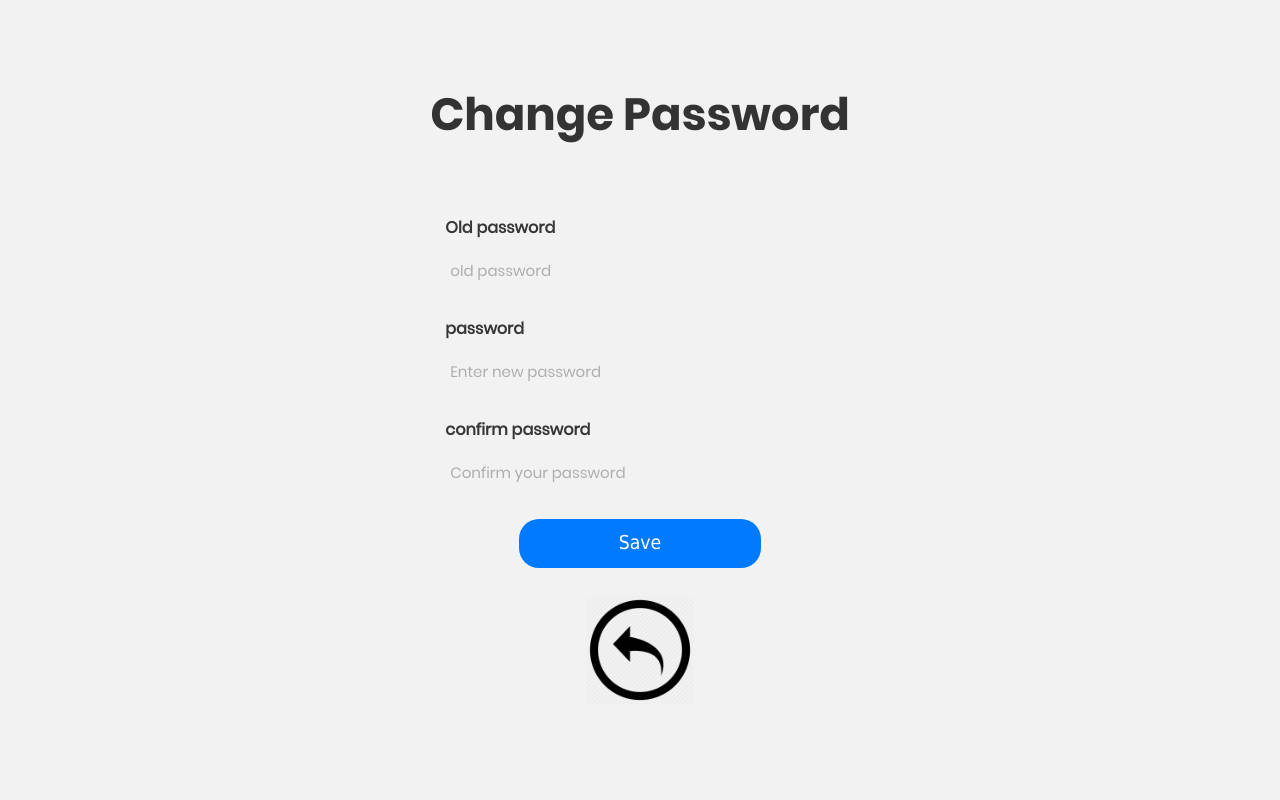
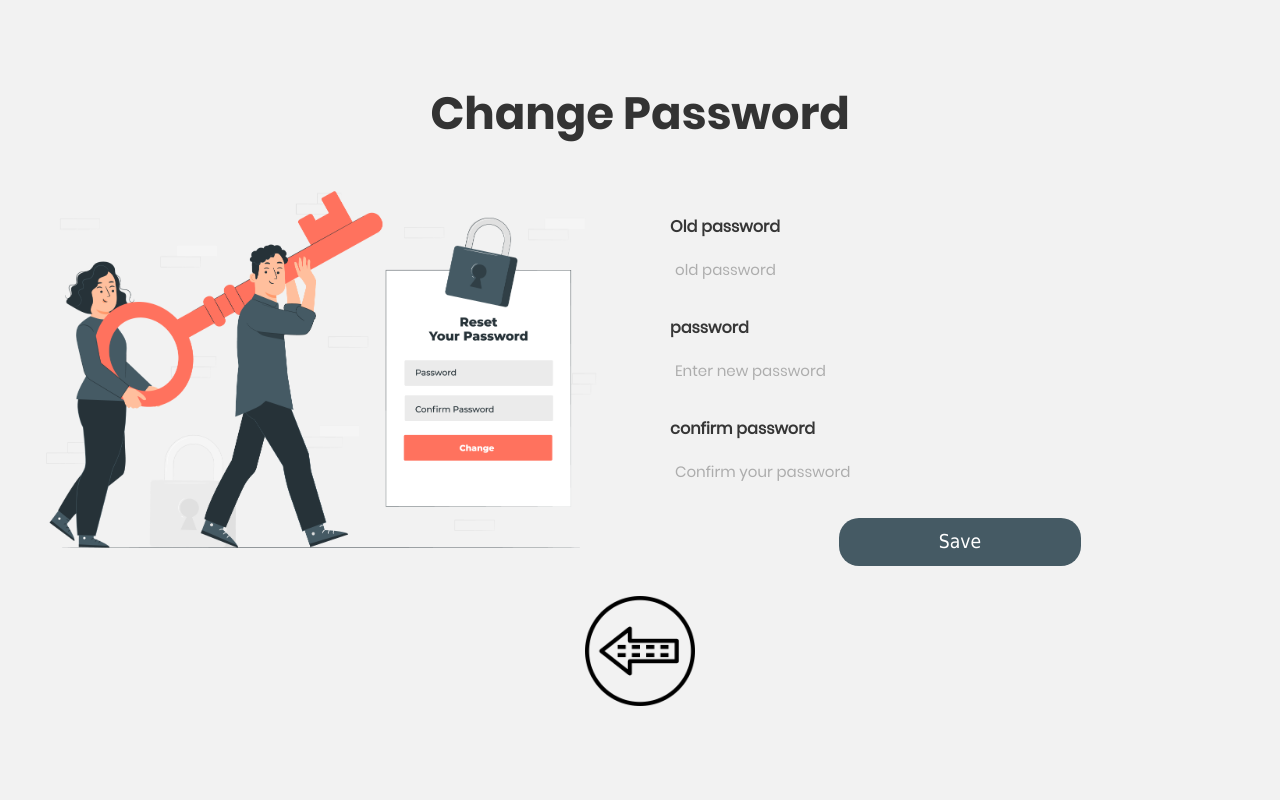
Before and after one commit to Mohammed3tef/Django_Blog, a Django app: page /users/password/change/ in a window 1280 px wide. Run offline with Django 4.2, Linux system fonts and the light colour scheme; the visitor is signed in with stand-in values (Sample User, id 1); some libraries are stand-ins or nearby versions.

Commit message:
change password

```diff
--- a/Dj_blog/users/templates/users/change_password.html
+++ b/Dj_blog/users/templates/users/change_password.html
@@ -1,38 +1,54 @@
-{% extends 'users/base.html' %}
-{% load static %}
-{% block content %}
+{% extends 'users/base.html' %} {% load static %} {% block content %}
 
 <div class="limiter">
   <div class="container-login100">
-    <div class="wrap-login200" style="text-align: center;">
-      <form
-        method="post"
-        class="login100-form validate-form"
-      >
+    <div class="wrap-login200" style="text-align: center">
+      <form method="post" class="login100-form validate-form">
         {% csrf_token %}
-        <span class="login100-form-title p-b-26">
-          Change Password
-        </span>
-        <span class="login100-form-title p-b-48">
-          <i class="zmdi zmdi-font"></i>
-        </span>
-        {% for field in form %}
-          <div class="container" style="text-align: left;">
-               <label for="{{ field.id_for_label }}" class="label">{{ field.label }}</label>
-              <div class="mb-4">
-                {{field}}
-              </div>
+        <span class="login100-form-title p-b-26"> Change Password </span>
+        <div class="row">
+          <div class="registe-image mb-3 col-12 col-md-6">
+            <img
+              src="{% static 'users/imgs/pass.png' %}"
+              width="100%"
+              alt="register-image"
+              srcset=""
+            />
           </div>
+          <div class="col-12 col-md-6 mt-5">
+            {% for field in form %}
+            <div class="container" style="text-align: left">
+              <label for="{{ field.id_for_label }}" class="label"
+                >{{ field.label }}</label
+              >
+              <div class="mb-4">{{field}}</div>
+            </div>
             {% endfor %}
-        <div class="container mt-4" style="text-align: center;">
-          <button class="btn-lg btn-primary" type="submit">Save</button>
+            <div class="container mt-4" style="text-align: center">
+              <button
+                class="btn-lg btn-primary"
+                type="submit"
+                style="background-color: #455a64"
+              >
+                Save
+              </button>
+            </div>
+          </div>
         </div>
-        <div class="text-center p-t-20">
       </form>
-      <div class=" mx-auto " style="text-align: center;">
-  <a href="/users/profile/edit" class="btn  px-5 "> <img width="110" height="100" src="{% static 'users/imgs/back.png' %}"alt="back button image" srcset=""> </a>
-</div>
+
+      <div class="mx-auto" style="text-align: center">
+        <a href="/users/profile/edit" class="btn px-5">
+          <img
+            width="110"
+            height="100"
+            src="{% static 'users/imgs/previous.png' %}"
+            alt="back button image"
+            srcset=""
+          />
+        </a>
+      </div>
     </div>
   </div>
-  </div>
-  {% endblock %}
+</div>
+{% endblock %}
```
Also changed, not shown: Dj_blog/users/templates/users/edit.html (+13 -2 lines), Dj_blog/users/static/users/imgs/pass.png (added).
